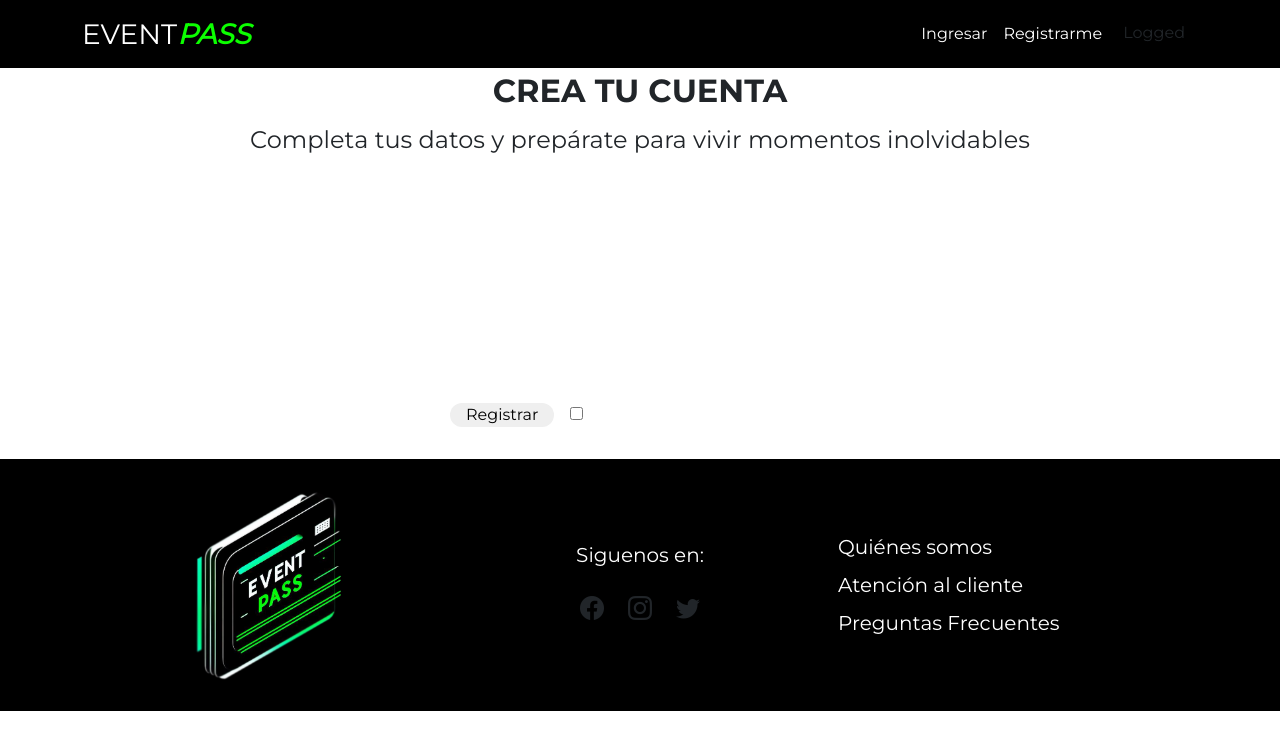
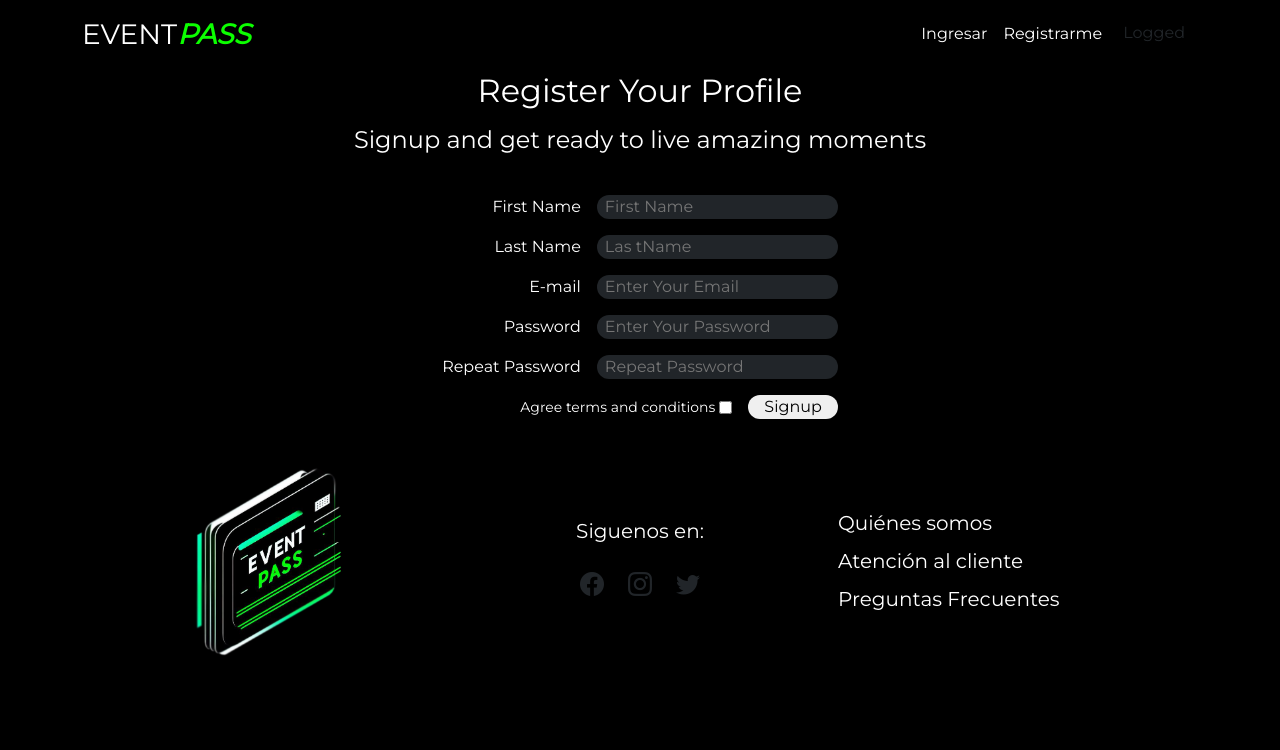
Before and after one commit to emmadamico/23644-grupo2-eventpass, a React (Create React App) app: page /register in a window 1280 px wide. Shown: the top 750 px of the page. Built offline with nearby package versions, Linux system fonts and the light colour scheme.

Commit message:
Resolver conflictos en Register.jsx

```diff
--- a/src/pages/Register.jsx
+++ b/src/pages/Register.jsx
@@ -1,48 +1,79 @@
-import "../App.css";
-import "../styles/Register.css";
-import {MyNavbar} from "../components/Navbar";
-import {Footer} from "../components/Footer";
+import { MyNavbar } from "../components/Navbar";
+import { Footer } from "../components/Footer";
 
 export function Register() {
-  return (<div>
-
+  return (
+    <>
       <MyNavbar />
 
       <div className="form-container d-flex flex-column justify-content-center align-items-center mt-5">
-        <h2 className="text-center mt-4">CREA TU CUENTA</h2>
-        <h4 className="text-center mt-2">Completa tus datos y prepárate para vivir momentos inolvidables</h4>
+        <h2 className="text-center mt-4 text-white">Register Your Profile</h2>
+        <h4 className="text-center mt-2 text-white">
+          Signup and get ready to live amazing moments
+        </h4>
         <form className="d-flex flex-column justify-content-center align-items-end p-3">
-        <div className="form-items mt-3">
-                <label>Nombre</label>
-                <input className="mx-3 border-0 rounded-pill" type="text" name="nombre"></input>
+          <div className="form-items mt-3 d-flex gap-3">
+            <label className="text-white">First Name</label>
+            <input
+              className="px-2 border-0 rounded-pill bg-dark text-white "
+              type="text"
+              name="nombre"
+              placeholder="First Name"
+            ></input>
           </div>
-            <div className="form-items mt-3">
-                <label>Apellido</label>
-                <input className="mx-3 border-0 rounded-pill" type="text" name="apellido"></input>
+          <div className="form-items mt-3 d-flex gap-3">
+            <label className="text-white">Last Name</label>
+            <input
+              className="px-2 border-0 rounded-pill bg-dark text-white"
+              type="text"
+              name="apellido"
+              placeholder="Las tName"
+            ></input>
           </div>
-            <div className="form-items mt-3">
-                <label>E-mail</label>
-                <input className="mx-3 border-0 rounded-pill" type="email" name="correo"></input>
+          <div className="form-items mt-3 d-flex gap-3">
+            <label className="text-white">E-mail</label>
+            <input
+              className="px-2 border-0 rounded-pill bg-dark text-white"
+              type="email"
+              name="correo"
+              placeholder="Enter Your Email"
+            ></input>
           </div>
-            <div className="form-items mt-3">
-                <label>Contraseña</label>
-                <input className="mx-3 border-0 rounded-pill" type="password" name="contraseña"></input>
+          <div className="form-items mt-3 d-flex gap-3">
+            <label className="text-white">Password</label>
+            <input
+              className="px-2 border-0 rounded-pill bg-dark text-white"
+              type="password"
+              name="contraseña"
+              placeholder="Enter Your Password"
+            ></input>
           </div>
-            <div className="form-items mt-3">
-                <label>Repite Contraseña</label>
-                <input className="mx-3 border-0 rounded-pill" type="password" name="contraseña2"></input>
+          <div className="form-items mt-3 d-flex gap-3">
+            <label className="text-white">Repeat Password</label>
+            <input
+              className="px-2 border-0 rounded-pill bg-dark text-white"
+              type="password"
+              name="contraseña2"
+              placeholder="Repeat Password"
+            ></input>
           </div>
-            <div className="form-items d-flex flex-row mt-2">
-                <button className="col m-3 border-0 rounded-pill px-3">Registrar</button>
-                <div className="pt-3">
-                    <input className="" type="checkbox" name="terminos"></input>
-                    <label className="mx-2">Acepto términos y condiciones</label>
+          <div className="form-items d-flex justify-content-end align-items-center flex-row mt-2 gap-3 mt-3">
+            <div className="d-flex align-items-center gap-1">
+              <label className="text-white">
+                <small>Agree terms and conditions</small>
+              </label>
+              <input
+                className="bg-dark"
+                type="checkbox"
+                name="terminos"
+              ></input>
             </div>
+            <button className="col border-0 rounded-pill px-3">Signup</button>
           </div>
         </form>
       </div>
 
-    < Footer />
-
-  </div>);
+      <Footer />
+    </>
+  );
 }
```
Lines whose indentation alone changed are shown as unchanged.
